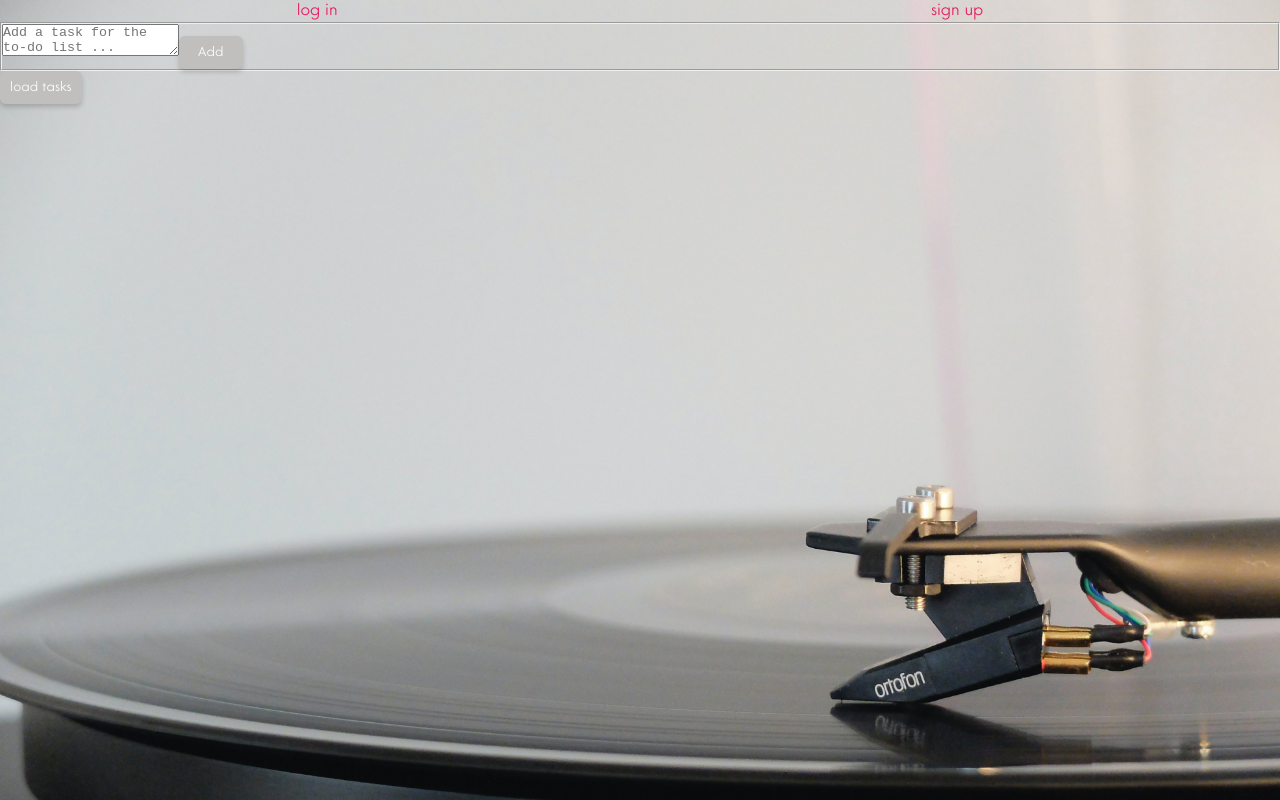
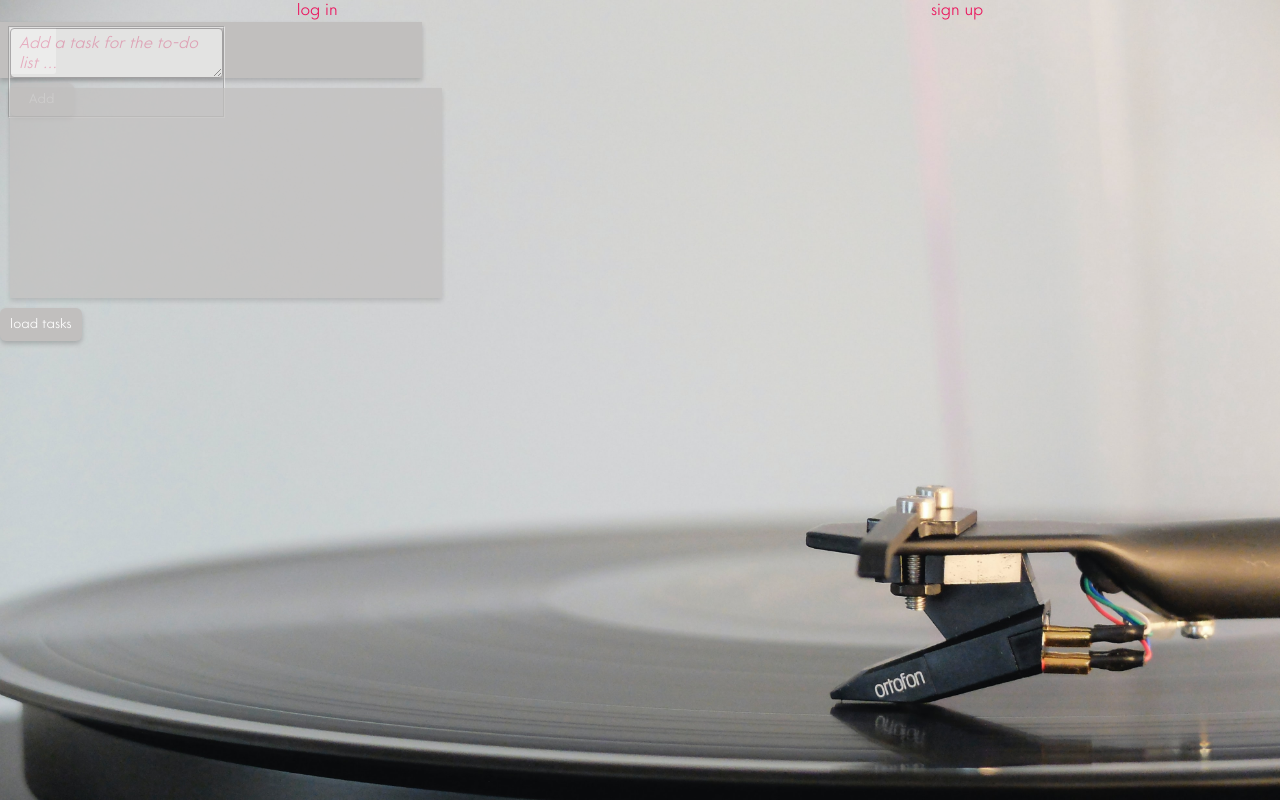
Before and after one commit to BRvanHogen/eindopdracht-frontend, a React (Create React App) app: page /test-page in a window 1280 px wide. Built offline with nearby package versions, Linux system fonts and the light colour scheme.

Commit message:
Bug opgelost in backend. Return blok van TaskFetcher aangevuld met if-statement zodat comments alleen worden geladen als parentProject matcht met nummer in de context

```diff
--- a/src/components/to-do-list/TaskFetcher.js
+++ b/src/components/to-do-list/TaskFetcher.js
@@ -1,11 +1,15 @@
-import React, {useContext} from 'react';
+import React, {useContext, useState} from 'react';
 import axios from 'axios';
+import styles from './task-fetcher.module.css';
 import Button from "../button/Button";
 import {ProjectContext} from "../../context/ProjectContext";
 import {AuthContext} from "../../context/AuthContext";
+import ToDoList from "./ToDoList";
+import TimeFormatter from "../../helpers/TimeFormatter";
 
 function TaskFetcher() {
     const { name } = useContext(ProjectContext);
+    const [tasks, setTasks] = useState([]);
 
     async function FetchTasksForThisProject() {
         const projectName = localStorage.getItem('name');
@@ -18,6 +22,7 @@ function TaskFetcher() {
                 Authorization: `Bearer ${jwtToken}`,
             });
             console.log(response);
+            setTasks(response.data);
         } catch (e) {
             console.error(e);
         }
@@ -25,13 +30,54 @@ function TaskFetcher() {
     }
 
     return (
-        <>
+        <div className={styles['main-wrapper']}>
+            <div className={styles['task-section-wrapper']}>
+                <div className={styles['task-action-wrapper']}>
+                    <div className={styles['username-post-task']}>
+                        <div className={styles['text-area']}>
+                        <ToDoList/>
+                        </div>
+                    </div>
+                </div>
+            </div>
+
+            <div className={styles['tasks-display']}>
+                {tasks.map((task) => {
+                    {if(task.parentProject === localStorage.getItem('name'))
+                    return (
+                        <ul>
+                            <li key={task.id}>
+                            <div className={styles['single-task-wrapper']}>
+                                <div className={styles['task-user-info']}>
+                                    <p>{task.byUser}</p>
+                                </div>
+                                <div className={styles['task-content']}>
+                                    <p>{`'${task.content}'`}</p>
+                                    <p>{task.parentProject}</p>
+                                    <div className={styles['delete-task-wrapper']}>
+                                        <div className={styles['delete-task']}>
+                                            <i>🗑️</i>
+                                        </div>
+                                    </div>
+                                    <div className={styles['task-timestamp']}>
+                                        <p>{TimeFormatter(task.timestamp)}</p>
+                                    </div>
+                                </div>
+                            </div>
+                            </li>
+                        </ul>
+                    );}
+                })}
+                {/*{children}*/}
+                           </div>
+
             <Button
                 text="load tasks"
                 onClick={FetchTasksForThisProject}
             />
-        </>
+        </div>
     );
 }
 
+
 export default TaskFetcher;
--- /dev/null
+++ b/src/components/to-do-list/task-fetcher.module.css
@@ -0,0 +1,83 @@
+.task-section-wrapper {
+    width: auto;
+}
+
+.task-action-wrapper {
+    display: flex;
+    background-color: var(--fields);
+    box-shadow: var(--box-shadow);
+    max-width: 33%;
+}
+
+
+.username-post-task {
+    width: 3em;
+    height: 3em;
+    background-color: white;
+    opacity: 0.7;
+    border-radius: 3px;
+    margin: 0.25em 0.5em;
+}
+
+
+.tasks-display {
+    display: flex;
+    flex-direction: column;
+    background-color: var(--fields);
+    box-shadow: var(--box-shadow);
+    opacity: 0.7;
+    padding: 0.3125em;
+    margin: 0.625em;
+    max-width: 33%;
+    /*border: 1px solid purple;*/
+
+    height: 12.5em;
+    overflow: auto;
+}
+
+
+.single-task-wrapper {
+    display: flex;
+}
+
+
+.task-user-info {
+
+}
+
+
+.task-content {
+    border: 1px solid green;
+    align-self: flex-start;
+    flex: 2 1 auto;
+    font-style: italic;
+    font-size: small;
+}
+
+
+.delete-task-wrapper {
+    display: flex;
+    justify-content: flex-end;
+}
+
+
+.delete-task {
+    width: .8em;
+    height: .8em;
+    font-style: normal;
+    cursor: pointer;
+    padding: 0.4em;
+}
+
+
+.delete-task i {
+    font-style: normal;
+}
+
+.task-timestamp {
+    font-size: x-small;
+    text-decoration: underline;
+    display: flex;
+    justify-content: flex-end;
+    flex: 0 1 auto;
+}
--- a/src/components/to-do-list/to-do-list.module.css
+++ b/src/components/to-do-list/to-do-list.module.css
@@ -0,0 +1,17 @@
+.text-area {
+    font-size: 16px;
+    font-family: inherit;
+    color: var(--pink);
+    padding: 0.25em 0.5em;
+    opacity: 0.8;
+    box-shadow: 0 3px 3px rgba(20, 20, 20, 0.18);
+    border: 1px solid var(--input-border);
+    border-radius: 4px;
+    transition: 180ms box-shadow ease-in-out;
+}
+
+.text-area::placeholder {
+    color: var(--less-pink);
+    font-style: italic;
+    opacity: 0.6;
+}
--- a/src/pages/BandDashboard.js
+++ b/src/pages/BandDashboard.js
@@ -91,7 +91,6 @@ function BandDashboard({title, children}) {
                                     <div className={styles['single-comment-wrapper']}>
                                         <div className={styles['comment-user-info']}>
                                     <p>{comment.byUser}</p>
-                                            <p>{comment.id}</p>
                                         </div>
 
                                         <div className={styles['comment-content']}>
--- a/src/pages/test-page/TestPage.js
+++ b/src/pages/test-page/TestPage.js
@@ -19,7 +19,7 @@ function TestPage() {
             {/*<ControlComponent/>*/}
             {/*<UploadFile/>*/}
             {/*<AudioPlayerUploadedFiles/>*/}
-            <ToDoList/>
+            {/*<ToDoList/>*/}
             <TaskFetcher/>
             </>
     );
--- a/src/stylesheets/band-dashboard.module.css
+++ b/src/stylesheets/band-dashboard.module.css
@@ -43,14 +43,13 @@ body {
 }
 
 .username-post {
-    width: 3em;
-    height: 3em;
+    width: 2em;
+    height: 2em;
     background-color: white;
     opacity: 0.7;
     border-radius: 3px;
     margin: 0.25em 0.5em;
 }
-
 
 
 .comments-display {
@@ -111,6 +110,7 @@ body {
     cursor: pointer;
     padding: 0.4em;
 }
+
 
 .button-wrapper {
     display: flex;
```
